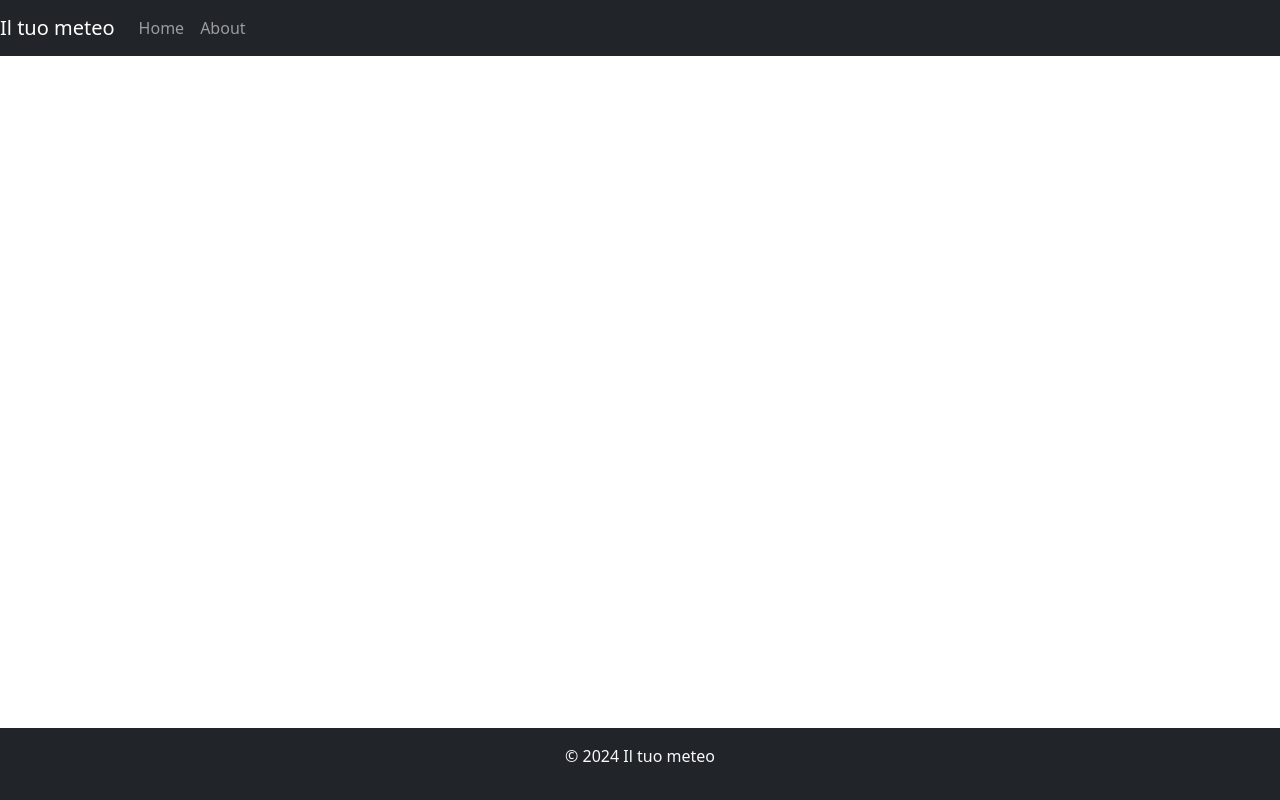
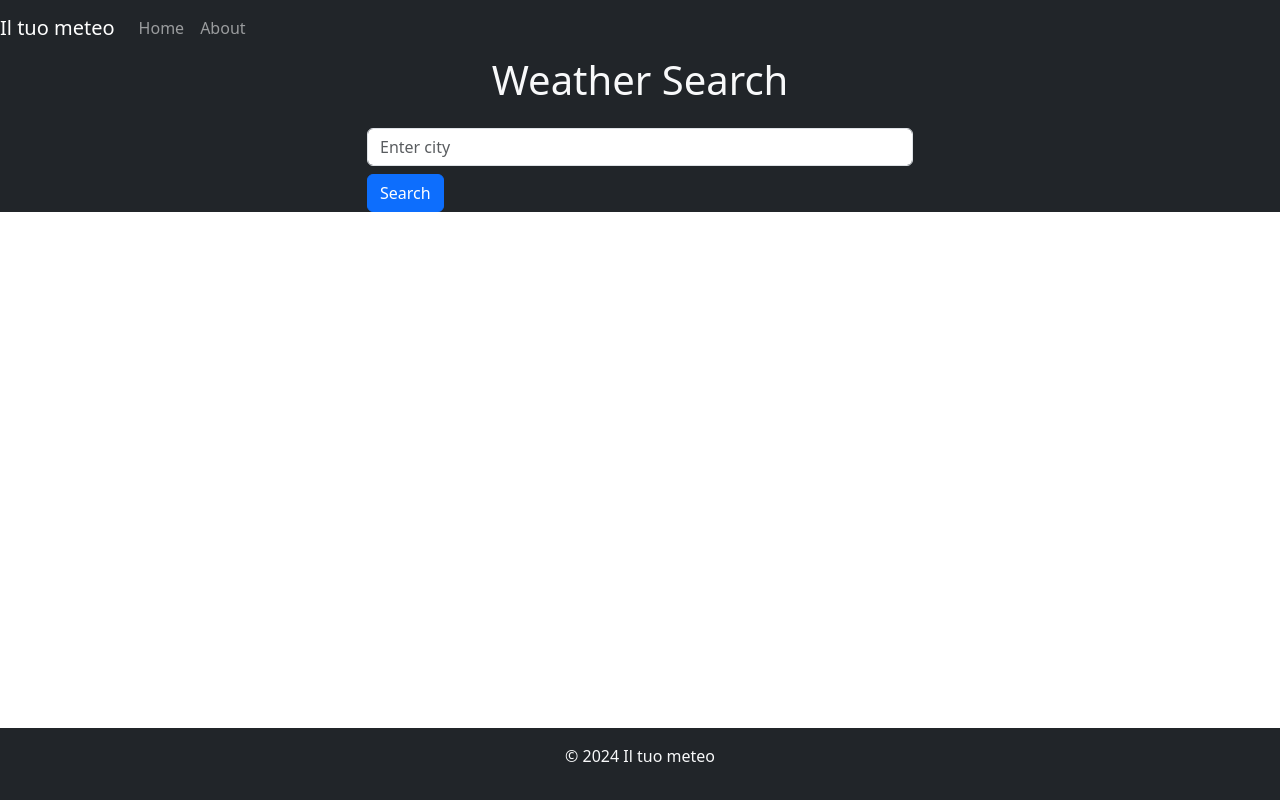
Before and after one commit to Wide97/meteoweb, a React (Create React App) app: page / in a window 1280 px wide. Built offline with nearby package versions, Linux system fonts and the light colour scheme.

Commit message:
Add Home

```diff
--- a/src/App.css
+++ b/src/App.css
@@ -3,3 +3,7 @@ footer {
   background-color: #343a40;
   color: #fff;
 }
+
+main {
+  background-color: #212529;
+}
--- a/src/App.js
+++ b/src/App.js
@@ -1,20 +1,21 @@
-import "bootstrap/dist/css/bootstrap.min.css";
-import "./App.css";
-import Navbar from "./components/navbar";
-import Footer from "./components/footer";
+import React from 'react';
+import { Route, Routes } from 'react-router-dom';
+import Navbar from './components/navbar';
+import Footer from './components/footer';
+import Home from './pages/home';
 
-function App() {
-  return (
-    <>
-      <header>
-        <Navbar />
-      </header>
-      <main></main>
-      <footer>
-        <Footer/>
-      </footer>
-    </>
-  );
-}
+
+const App = () => (
+  <div>
+    <Navbar />
+    <main>
+      <Routes>
+        <Route path="/" element={<Home />} />
+        <Route  />
+      </Routes>
+    </main>
+    <Footer />
+  </div>
+);
 
 export default App;
--- /dev/null
+++ b/src/components/weatherCard.jsx
@@ -0,0 +1,26 @@
+import React from 'react';
+import { Link } from 'react-router-dom';
+import { Card } from 'react-bootstrap';
+
+const WEATHER_ICON_URL = "http://openweathermap.org/img/wn/";
+
+const WeatherCard = ({ city }) => {
+  const { id, name, main, weather } = city;
+  const weatherDescription = weather[0].description;
+  const weatherIcon = weather[0].icon;
+
+  return (
+    <Card className="mb-4">
+      <Card.Body>
+        <Card.Title>{name}</Card.Title>
+        <Card.Img variant="top" src={`${WEATHER_ICON_URL}${weatherIcon}@2x.png`} alt={weatherDescription} />
+        <Card.Text>Temperature: {main.temp}°C</Card.Text>
+        <Card.Text>Weather: {weatherDescription}</Card.Text>
+        <Card.Text>Humidity: {main.humidity}%</Card.Text>
+        <Link to={`/city/${id}`} className="btn btn-primary">View Details</Link>
+      </Card.Body>
+    </Card>
+  );
+};
+
+export default WeatherCard;
--- /dev/null
+++ b/src/pages/home.jsx
@@ -0,0 +1,56 @@
+import React, { useState } from 'react';
+import { Container, Row, Col, Form, Button } from 'react-bootstrap';
+import WeatherCard from '../components/weatherCard';
+
+const API_KEY = '846bfed234f30d30edd873d54e959d12';
+
+const Home = () => {
+  const [cityName, setCityName] = useState('');
+  const [city, setCity] = useState(null);
+
+  const fetchWeather = async () => {
+    try {
+      const response = await fetch(`https://api.openweathermap.org/data/2.5/weather?q=${cityName}&appid=${API_KEY}&units=metric`);
+      const data = await response.json();
+      setCity(data);
+    } catch (err) {
+      console.error('Error fetching weather data:', err);
+      setCity(null);
+    }
+  };
+
+  const handleSubmit = (e) => {
+    e.preventDefault();
+    fetchWeather();
+  };
+
+  return (
+    <Container>
+      <Row className="justify-content-center">
+        <Col xs={12} md={8} lg={6}>
+          <h1 className="text-center mb-4 text-light">Weather Search</h1>
+          <Form onSubmit={handleSubmit}>
+            <Form.Group controlId="formCityName">
+              <Form.Control
+                type="text"
+                placeholder="Enter city"
+                value={cityName}
+                onChange={(e) => setCityName(e.target.value)}
+              />
+            </Form.Group>
+            <Button variant="primary" type="submit" className="mt-2">Search</Button>
+          </Form>
+        </Col>
+      </Row>
+      {city && (
+        <Row className="justify-content-center mt-4">
+          <Col xs={12} md={8} lg={6}>
+            <WeatherCard city={city} />
+          </Col>
+        </Row>
+      )}
+    </Container>
+  );
+};
+
+export default Home;
```
